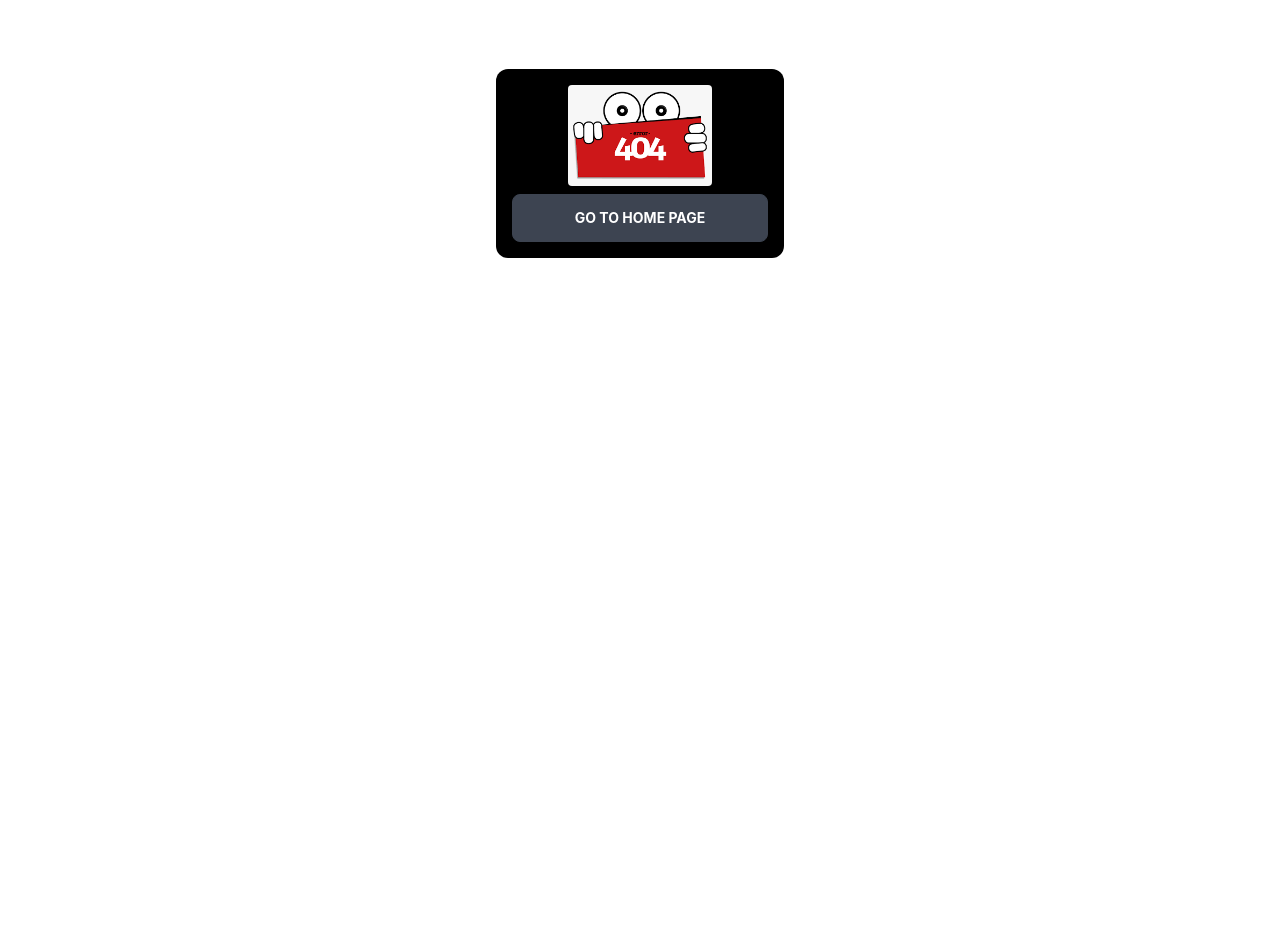
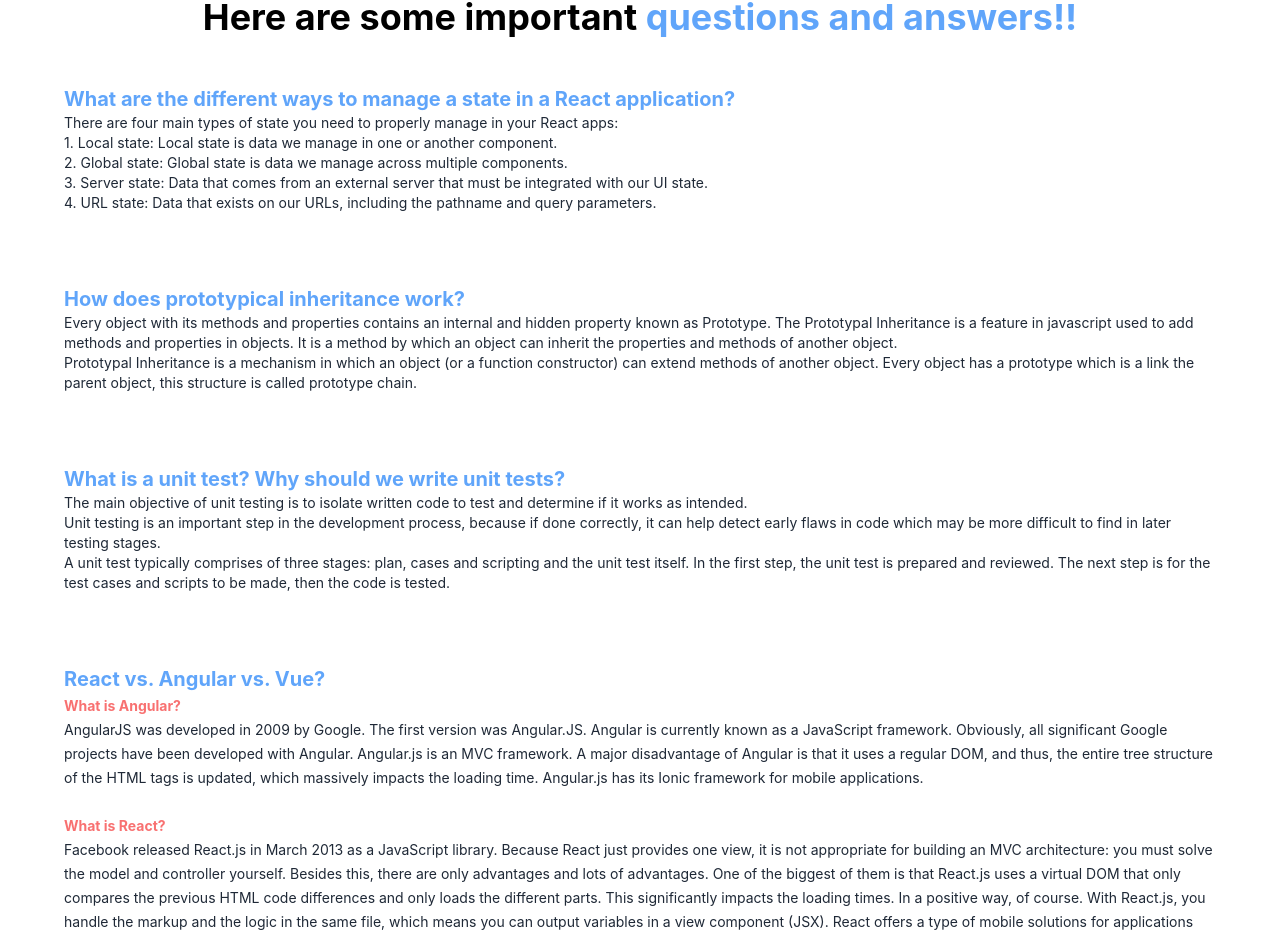
Before and after one commit to easakibahmad/bookUniverse, a React (Create React App) app: page /blogs in a window 1280 px wide. Shown: the part 131-1069 px from the top of the page. Before the commit the page ends 800 px from the top, so only its background shows below. Built offline with nearby package versions, Linux system fonts and the light colour scheme.

Commit message:
blogs route done

```diff
--- a/src/components/shared/nav/Navbar.js
+++ b/src/components/shared/nav/Navbar.js
@@ -9,14 +9,16 @@
       </li>
 
       <li>
+        <Link to="/category/classics">Classics</Link>
+      </li>
+      <li>
         <Link to="/category/horror">Horror</Link>
       </li>
       <li>
-        <Link to="/category/classics">Classics</Link>
+        <Link to="/category/fantasy">Fantasy</Link>
       </li>
-
       <li>
-        <Link to="/category/fantasy">Fantasy</Link>
+        <Link to="/blogs">BLogs</Link>
       </li>
       <li>
         <Link to="/login">Login</Link>
--- /dev/null
+++ b/src/pages/blogs/Blogs.js
@@ -0,0 +1,133 @@
+import React from "react";
+
+const Blogs = () => {
+  return (
+    <div className="md:py-16 shadow-md sm:py-12 py-8 lg:px-16 md:px-12 sm:px-8 px-2">
+      <h1 className="md:text-4xl text-center sm:text-2xl text-md font-bold text-black">
+        Here are some important{" "}
+        <span className="text-blue-400">questions and answers!!</span>
+      </h1>
+      <div className="grid grid-cols-1 md:pt-12 sm:pt-4 pt-2">
+        <div>
+          <p className="font-bold text-blue-400 sm:text-xl text-md">
+            What are the different ways to manage a state in a React
+            application?
+          </p>
+          <div className="text-sm">
+            There are four main types of state you need to properly manage in
+            your React apps: <br />
+            1. Local state: Local state is data we manage in one or another
+            component. <br />
+            2. Global state: Global state is data we manage across multiple
+            components. <br />
+            3. Server state: Data that comes from an external server that must
+            be integrated with our UI state. <br />
+            4. URL state: Data that exists on our URLs, including the pathname
+            and query parameters. <br />
+          </div>
+        </div>
+        <br />
+        <br />
+        <br />
+        <div>
+          <p className="font-bold text-blue-400 sm:text-xl text-md">
+            How does prototypical inheritance work?
+          </p>
+          <div className="text-sm">
+            Every object with its methods and properties contains an internal
+            and hidden property known as Prototype. The Prototypal Inheritance
+            is a feature in javascript used to add methods and properties in
+            objects. It is a method by which an object can inherit the
+            properties and methods of another object. <br />
+            Prototypal Inheritance is a mechanism in which an object (or a
+            function constructor) can extend methods of another object. Every
+            object has a prototype which is a link the parent object, this
+            structure is called prototype chain.
+          </div>
+        </div>
+        <br />
+        <br />
+        <br />
+        <div>
+          <p className="font-bold text-blue-400 sm:text-xl text-md">
+            What is a unit test? Why should we write unit tests?
+          </p>
+          <div className="text-sm">
+            The main objective of unit testing is to isolate written code to
+            test and determine if it works as intended. <br /> Unit testing is
+            an important step in the development process, because if done
+            correctly, it can help detect early flaws in code which may be more
+            difficult to find in later testing stages.
+            <br />A unit test typically comprises of three stages: plan, cases
+            and scripting and the unit test itself. In the first step, the unit
+            test is prepared and reviewed. The next step is for the test cases
+            and scripts to be made, then the code is tested.
+          </div>
+        </div>
+        <br />
+        <br />
+        <br />
+        <div>
+          <p className="font-bold text-blue-400 sm:text-xl text-md">
+            React vs. Angular vs. Vue?
+          </p>
+          <span className="text-sm">
+            <span className="font-bold text-red-400">What is Angular?</span>
+            <br />
+            <span>
+              AngularJS was developed in 2009 by Google. The first version was
+              Angular.JS. Angular is currently known as a JavaScript framework.
+              Obviously, all significant Google projects have been developed
+              with Angular. Angular.js is an MVC framework. A major disadvantage
+              of Angular is that it uses a regular DOM, and thus, the entire
+              tree structure of the HTML tags is updated, which massively
+              impacts the loading time. Angular.js has its Ionic framework for
+              mobile applications.
+            </span>{" "}
+            <br />
+            <br />
+            <span className="font-bold text-red-400">What is React?</span>
+            <br />
+            <span>
+              Facebook released React.js in March 2013 as a JavaScript library.
+              Because React just provides one view, it is not appropriate for
+              building an MVC architecture: you must solve the model and
+              controller yourself. Besides this, there are only advantages and
+              lots of advantages. One of the biggest of them is that React.js
+              uses a virtual DOM that only compares the previous HTML code
+              differences and only loads the different parts. This significantly
+              impacts the loading times. In a positive way, of course. With
+              React.js, you handle the markup and the logic in the same file,
+              which means you can output variables in a view component (JSX).
+              React offers a type of mobile solutions for applications called
+              React-Native.
+            </span>
+            <br />
+            <br />
+            <span className="font-bold text-red-400">What is Vue?</span>
+            <br />
+            <span>
+              Vue.js is a JavaScript-based progressive framework for creating
+              single-page applications. It was created with scalability and
+              incrementality in mind, as well as ease of integration with other
+              view layer frameworks. Vue is built from the bottom up to be
+              progressively adaptable, unlike other monolithic frameworks. The
+              core library focuses solely on the view layer, and it’s simple to
+              use and connect with other libraries or applications. This
+              framework’s fast learning angle is almost a trademark. It’s a
+              flexible framework that may be used as a library or a full-fledged
+              framework for developing large web applications. Vue.js combines
+              the useful principles of the Angular and React frameworks and
+              presents them in a minimalistic modern style. Web developers use
+              Vue.js to create frontend user interfaces for web-based and hybrid
+              mobile applications.
+            </span>
+            <br />
+          </span>
+        </div>
+      </div>
+    </div>
+  );
+};
+
+export default Blogs;
--- a/src/routes/Routes.js
+++ b/src/routes/Routes.js
@@ -1,5 +1,6 @@
 import { createBrowserRouter } from "react-router-dom";
 import Layout from "../layout/Layout";
+import Blogs from "../pages/blogs/Blogs";
 import Classics from "../pages/classics/Classics";
 import Fantasy from "../pages/fantasy/Fantasy";
 import Home from "../pages/home/Home";
@@ -32,6 +33,10 @@
         path: "/login",
         element: <Login></Login>,
       },
+      {
+        path: "/blogs",
+        element: <Blogs></Blogs>,
+      },
     ],
   },
   { path: "*", element: <NotFoundRoute></NotFoundRoute> },
```
